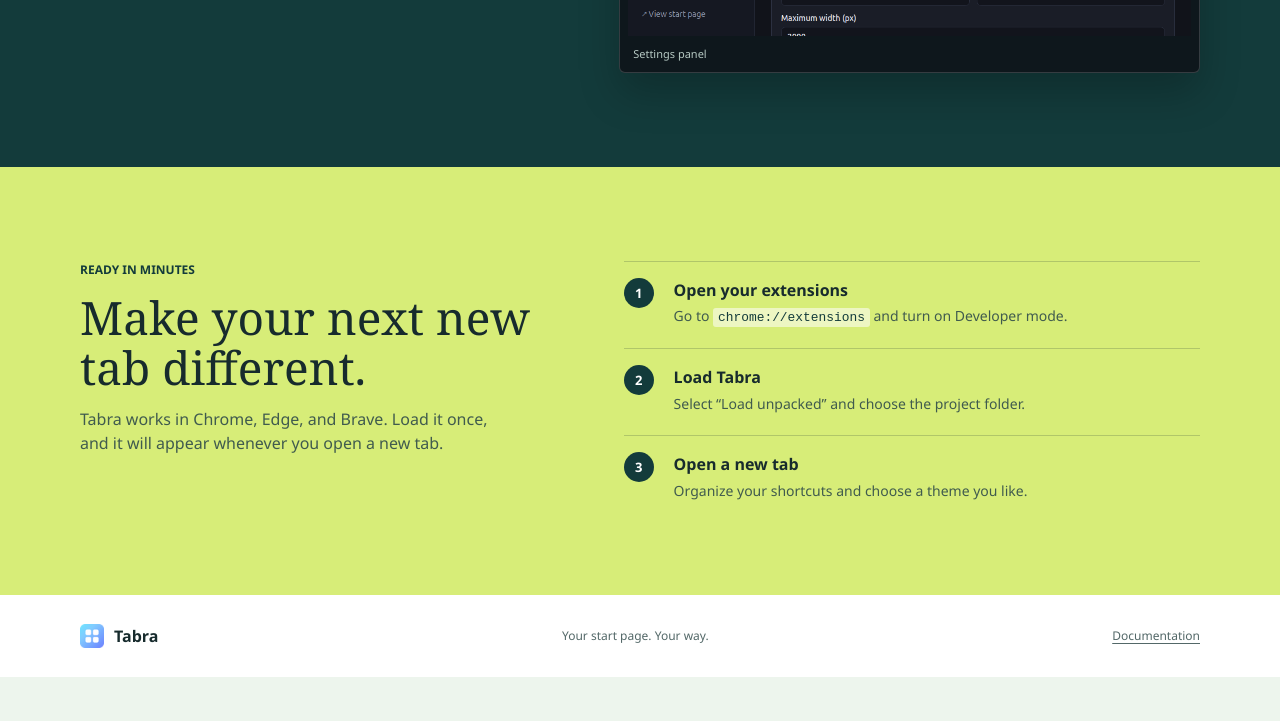
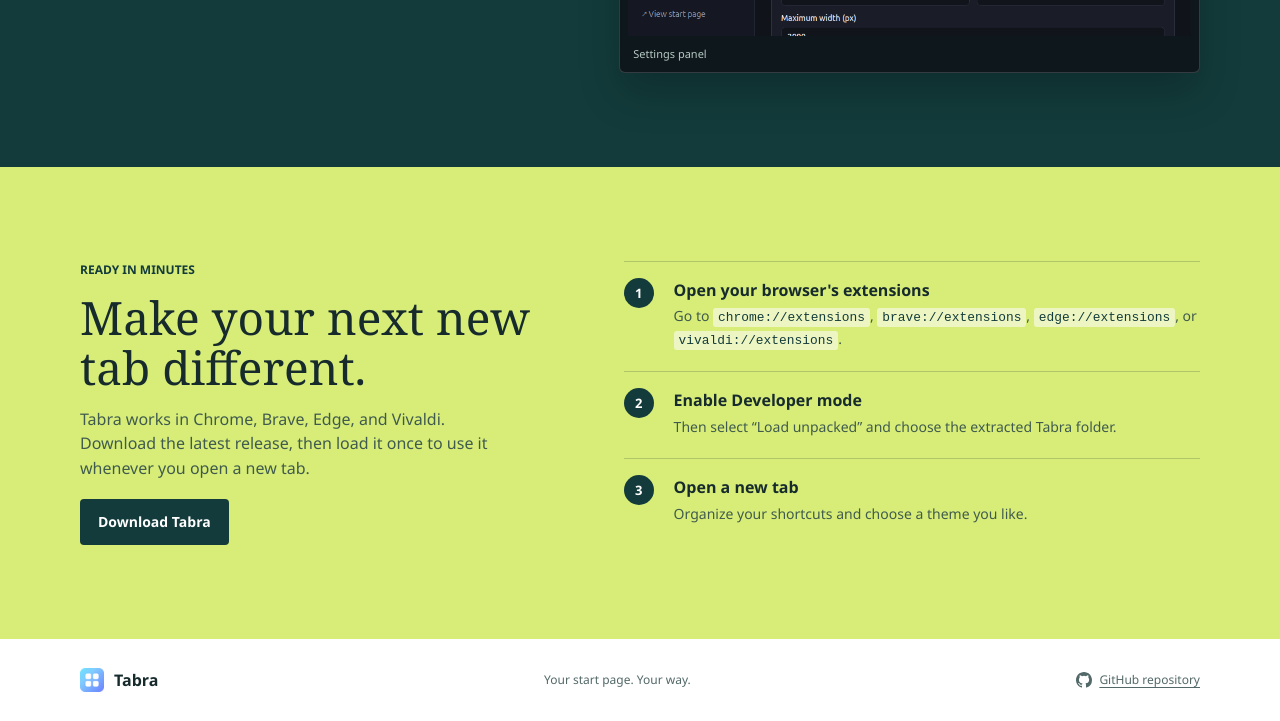
Before and after one commit to scaamanho/localis, a browser extension: page index.html in a window 1280 px wide. Shown: the part 2753-3474 px from the top of the page. Before the commit the page ends 3430 px from the top, so only its background shows below. Drawn offline with Linux system fonts and the light colour scheme.

Commit message:
release 1.0.0

```diff
--- a/css/landing.css
+++ b/css/landing.css
@@ -106,7 +106,7 @@ code { padding: 2px 5px; background: rgba(23, 43, 45, .07); border-radius: 3px;
 .install-layout { display: grid; grid-template-columns: .9fr 1.1fr; gap: 72px; align-items: start; }
 .install .eyebrow { color: var(--green-dark); }
 .install h2 { max-width: 460px; }
-.install-layout > div > p:last-child { max-width: 440px; margin-bottom: 0; color: #405b4e; }
+.install-description { max-width: 440px; margin-bottom: 18px; color: #405b4e; }
 .install-steps { display: grid; gap: 20px; margin: 0; padding: 0; list-style: none; }
 .install-steps li { display: grid; grid-template-columns: 36px 1fr; gap: 14px; align-items: start; padding-top: 16px; border-top: 1px solid rgba(23, 43, 45, .2); }
 .install-steps li > span { display: grid; width: 30px; aspect-ratio: 1; place-items: center; background: var(--green-dark); border-radius: 50%; color: white; font-size: 13px; font-weight: 750; }
@@ -120,6 +120,8 @@ code { padding: 2px 5px; background: rgba(23, 43, 45, .07); border-radius: 3px;
 .footer-inner .brand img { width: 24px; height: 24px; }
 .footer-inner p, .footer-inner > a:last-child { margin: 0; color: var(--muted); font-size: 12px; }
 .footer-inner > a:last-child { text-underline-offset: 3px; }
+.repo-link { display: inline-flex; align-items: center; gap: 7px; }
+.repo-link svg { width: 16px; height: 16px; fill: currentColor; }
 
 @media (max-width: 760px) {
   .container, .nav-wrap { width: min(100% - 36px, 560px); }
--- a/index.html
+++ b/index.html
@@ -127,11 +127,12 @@
         <div>
           <p class="eyebrow">Ready in minutes</p>
           <h2 id="install-title">Make your next new tab different.</h2>
-          <p>Tabra works in Chrome, Edge, and Brave. Load it once, and it will appear whenever you open a new tab.</p>
+          <p class="install-description">Tabra works in Chrome, Brave, Edge, and Vivaldi. Download the latest release, then load it once to use it whenever you open a new tab.</p>
+          <a class="button button-primary" href="https://github.com/scaamanho/tabra/releases" target="_blank" rel="noopener noreferrer">Download Tabra</a>
         </div>
         <ol class="install-steps">
-          <li><span>1</span><div><strong>Open your extensions</strong><p>Go to <code>chrome://extensions</code> and turn on Developer mode.</p></div></li>
-          <li><span>2</span><div><strong>Load Tabra</strong><p>Select “Load unpacked” and choose the project folder.</p></div></li>
+          <li><span>1</span><div><strong>Open your browser's extensions</strong><p>Go to <code>chrome://extensions</code>, <code>brave://extensions</code>, <code>edge://extensions</code>, or <code>vivaldi://extensions</code>.</p></div></li>
+          <li><span>2</span><div><strong>Enable Developer mode</strong><p>Then select “Load unpacked” and choose the extracted Tabra folder.</p></div></li>
           <li><span>3</span><div><strong>Open a new tab</strong><p>Organize your shortcuts and choose a theme you like.</p></div></li>
         </ol>
       </div>
@@ -142,7 +143,10 @@
     <div class="container footer-inner">
       <a class="brand" href="index.html"><img src="icons/icon32.png" alt="" width="24" height="24"><span>Tabra</span></a>
       <p>Your start page. Your way.</p>
-      <a href="README.md">Documentation</a>
+      <a class="repo-link" href="https://github.com/scaamanho/tabra" target="_blank" rel="noopener noreferrer">
+        <svg aria-hidden="true" viewBox="0 0 16 16"><path d="M8 0C3.58 0 0 3.58 0 8c0 3.54 2.29 6.53 5.47 7.59.4.07.55-.17.55-.38 0-.19-.01-.82-.01-1.49-2.01.37-2.53-.49-2.69-.94-.09-.23-.48-.94-.82-1.13-.28-.15-.68-.52-.01-.53.63-.01 1.08.58 1.23.82.72 1.21 1.87.87 2.33.66.07-.52.28-.87.51-1.07-1.78-.2-3.64-.89-3.64-3.95 0-.87.31-1.59.82-2.15-.08-.2-.36-1.02.08-2.12 0 0 .67-.21 2.2.82a7.65 7.65 0 0 1 4 0c1.53-1.04 2.2-.82 2.2-.82.44 1.1.16 1.92.08 2.12.51.56.82 1.27.82 2.15 0 3.07-1.87 3.75-3.65 3.95.29.25.54.73.54 1.48 0 1.07-.01 1.93-.01 2.2 0 .21.15.46.55.38A8.01 8.01 0 0 0 16 8c0-4.42-3.58-8-8-8Z"/></svg>
+        <span>GitHub repository</span>
+      </a>
     </div>
   </footer>
 </body>
```
Also changed, not shown: 2 other files.
